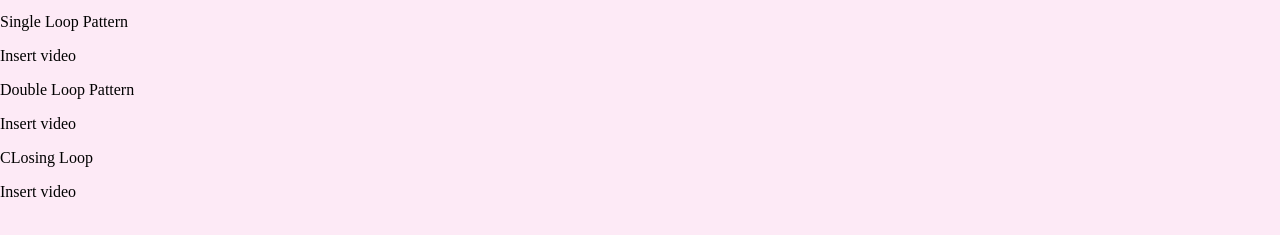
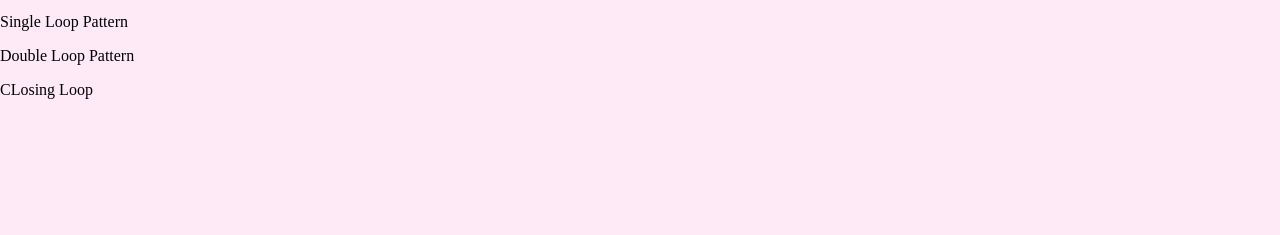
Before and after one commit to jjjjuliee/Crochet-Bow-tique-Club, a plain HTML site: page terms.html in a window 1280 px wide. Shown: the part 127-362 px from the top of the page. Drawn offline with Linux system fonts and the light colour scheme.

Commit message:
Refactor terms.html structure and content

```diff
--- a/terms.html
+++ b/terms.html
@@ -126,15 +126,15 @@
 
 <div>
    <p>Single Loop Pattern</p>
-   <p> Insert video</p>
+
 </div>
 
 <div>
     <p>Double Loop Pattern</p>
-    <p> Insert video</p>
+
 </div>
 
 <div>
     <p>CLosing Loop </p>
-    <p> Insert video</p>
+
 </div>
```
